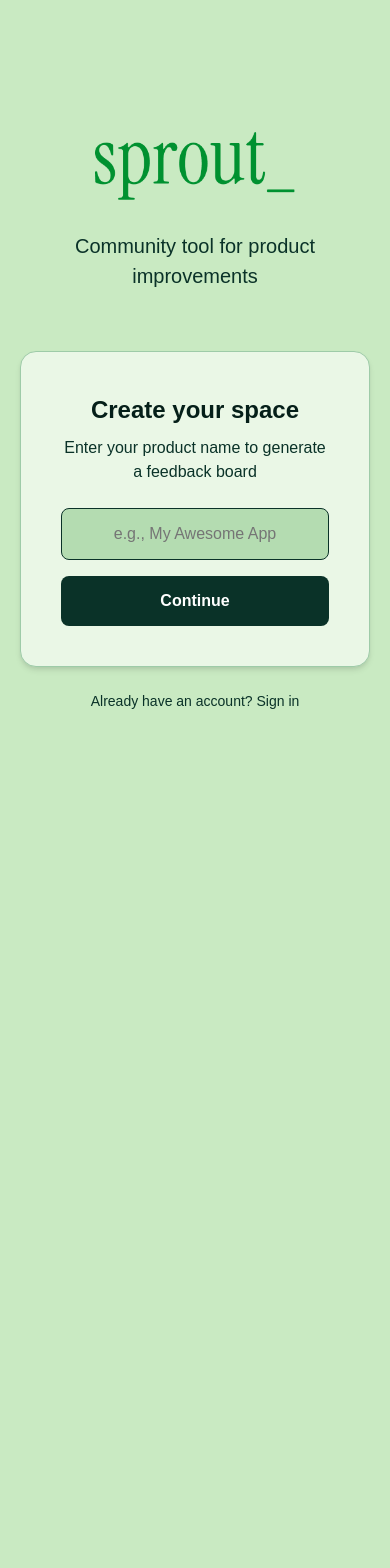
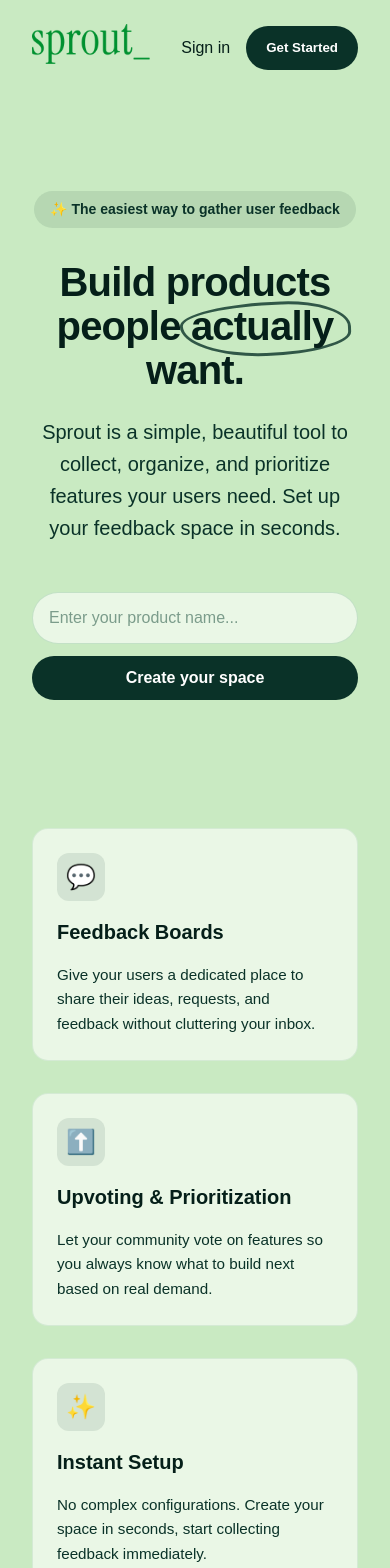
Before and after one commit to nikisiagit/sprout, a React (Vite) app: page / in a window 390 px wide. Shown: the top 1568 px of the page. Before the commit the page ends 844 px from the top, so only its background shows below. Built offline with nearby package versions, Linux system fonts and the light colour scheme; no server answers; a web font is replaced by a local one.

Commit message:
feat: redesign landing and auth pages

```diff
--- /dev/null
+++ b/src/pages/AuthPage.css
@@ -0,0 +1,179 @@
+.auth-page {
+    min-height: 100vh;
+    display: flex;
+    flex-direction: column;
+    background-color: var(--bg-app);
+    color: var(--text-primary);
+    font-family: var(--font-sans);
+    align-items: center;
+    justify-content: center;
+    padding: 2rem;
+    position: relative;
+}
+
+.auth-nav {
+    position: absolute;
+    top: 0;
+    left: 0;
+    width: 100%;
+    padding: 1.5rem 2rem;
+    display: flex;
+    justify-content: flex-start;
+}
+
+.auth-nav .logo-img {
+    height: 40px;
+    width: auto;
+}
+
+.auth-card {
+    background-color: var(--bg-card);
+    border: 1px solid rgba(158, 203, 168, 0.3);
+    border-radius: var(--radius-lg);
+    padding: 3rem 2.5rem;
+    width: 100%;
+    max-width: 440px;
+    box-shadow: 0 12px 24px rgba(10, 50, 40, 0.05);
+    display: flex;
+    flex-direction: column;
+    align-items: center;
+    text-align: center;
+    animation: fadeInUp 0.4s ease-out;
+}
+
+.auth-title {
+    font-size: 2rem;
+    margin-bottom: 0.5rem;
+    color: var(--text-primary);
+    letter-spacing: -0.02em;
+}
+
+.auth-subtitle {
+    font-size: 1rem;
+    color: var(--text-secondary);
+    margin-bottom: 2rem;
+}
+
+.pending-space-badge {
+    background-color: rgba(10, 50, 40, 0.1);
+    color: var(--accent-primary);
+    padding: 0.5rem 1rem;
+    border-radius: 999px;
+    font-size: 0.875rem;
+    font-weight: 600;
+    margin-bottom: 2rem;
+    display: inline-flex;
+    align-items: center;
+}
+
+.auth-form {
+    width: 100%;
+    display: flex;
+    flex-direction: column;
+    gap: 1rem;
+}
+
+.auth-input {
+    width: 100%;
+    border: 1px solid rgba(158, 203, 168, 0.5);
+    background: transparent;
+    padding: 0.875rem 1rem;
+    font-size: 1rem;
+    border-radius: var(--radius-md);
+    outline: none;
+    color: var(--text-primary);
+    font-family: inherit;
+    transition: box-shadow 0.2s, border-color 0.2s;
+}
+
+.auth-input:focus {
+    box-shadow: 0 4px 12px rgba(10, 50, 40, 0.05);
+    border-color: var(--accent-primary);
+}
+
+.auth-input::placeholder {
+    color: #7b9c8b;
+}
+
+.auth-btn {
+    width: 100%;
+    background-color: var(--accent-primary);
+    color: white;
+    border: none;
+    padding: 0.875rem 1.5rem;
+    border-radius: var(--radius-md);
+    font-weight: 600;
+    font-size: 1rem;
+    cursor: pointer;
+    transition: background-color 0.2s, transform 0.2s;
+    margin-top: 0.5rem;
+}
+
+.auth-btn:hover:not(:disabled) {
+    background-color: var(--accent-hover);
+    transform: translateY(-1px);
+}
+
+.auth-btn:disabled {
+    opacity: 0.7;
+    cursor: not-allowed;
+}
+
+.auth-footer {
+    margin-top: 1.5rem;
+    font-size: 0.95rem;
+    color: var(--text-secondary);
+}
+
+.auth-link {
+    color: var(--accent-primary);
+    font-weight: 600;
+    text-decoration: none;
+    background: none;
+    border: none;
+    cursor: pointer;
+    padding: 0;
+    font-size: inherit;
+    font-family: inherit;
+}
+
+.auth-link:hover {
+    text-decoration: underline;
+}
+
+.auth-divider {
+    display: flex;
+    align-items: center;
+    width: 100%;
+    margin: 1.5rem 0;
+    color: var(--text-secondary);
+    font-size: 0.875rem;
+    opacity: 0.6;
+}
+
+.auth-divider::before,
+.auth-divider::after {
+    content: '';
+    flex: 1;
+    border-bottom: 1px solid var(--text-secondary);
+}
+
+.auth-divider::before {
+    margin-right: 1rem;
+}
+
+.auth-divider::after {
+    margin-left: 1rem;
+}
+
+@keyframes fadeInUp {
+    from {
+        opacity: 0;
+        transform: translateY(20px);
+    }
+
+    to {
+        opacity: 1;
+        transform: translateY(0);
+    }
+}
--- a/src/pages/AuthPage.tsx
+++ b/src/pages/AuthPage.tsx
@@ -2,6 +2,7 @@
 import { useState, useEffect } from 'react';
 import logo from '../assets/sprout-wordmark.png';
 import { fireConfetti } from '../lib/confetti';
+import './AuthPage.css';
 
 interface AuthPageProps {
     initialMode?: 'signup' | 'login';
@@ -141,35 +142,34 @@
     };
 
     return (
-        <div className="landing-container">
-            <div className="landing-content">
-                <div className="logo-section">
-                    <div className="logo-icon">
-                        <img src={logo} alt="Sprout" style={{ width: '150px', height: 'auto' }} />
-                    </div>
-                </div>
+        <div className="auth-page">
+            <nav className="auth-nav">
+                <Link to="/">
+                    <img src={logo} alt="Sprout" className="logo-img" />
+                </Link>
+            </nav>
 
+            <div className="auth-card">
                 {spaceInfo && (
-                    <div className="pending-space-info">
-                        <p>Creating space: <strong>{spaceInfo.name}</strong></p>
+                    <div className="pending-space-badge">
+                        ✨ Creating space: {spaceInfo.name}
                     </div>
                 )}
 
-                <form onSubmit={handleSubmit} className="create-space-form">
-                    <h2>{mode === 'signup' ? 'Create Account' : 'Welcome Back'}</h2>
-                    <p className="form-helper">
+                <h2 className="auth-title">{mode === 'signup' ? 'Create Account' : 'Welcome Back'}</h2>
+                <p className="auth-subtitle">
                     {mode === 'signup'
                         ? 'Sign up to manage your spaces'
                         : 'Log in to your account'}
                 </p>
 
-                    <div className="input-group">
+                <form onSubmit={handleSubmit} className="auth-form">
                     <input
                         type="email"
                         placeholder="Email"
                         value={email}
                         onChange={(e) => setEmail(e.target.value)}
-                            className="space-input"
+                        className="auth-input"
                         required
                     />
                     <input
@@ -177,34 +177,41 @@
                         placeholder="Password"
                         value={password}
                         onChange={(e) => setPassword(e.target.value)}
-                            className="space-input"
+                        className="auth-input"
                         required
                     />
                     {error && <p className="error-message">{error}</p>}
                     {successMessage && <p className="success-message">{successMessage}</p>}
-                        <button type="submit" className="create-btn" disabled={isSubmitting}>
+                    <button type="submit" className="auth-btn" disabled={isSubmitting}>
                         {isSubmitting
                             ? (mode === 'signup' ? 'Creating...' : 'Logging in...')
                             : (mode === 'signup' ? 'Sign Up' : 'Log In')}
                     </button>
-                    </div>
+                </form>
 
                 {mode === 'login' && (
-                        <div style={{ textAlign: 'center', marginTop: '10px' }}>
-                            <Link to="/forgot-password" style={{ fontSize: '0.9rem', opacity: 0.8 }}>Forgot password?</Link>
+                    <div style={{ marginTop: '1rem' }}>
+                        <Link to="/forgot-password" style={{ fontSize: '0.9rem', color: 'var(--text-secondary)' }}>
+                            Forgot password?
+                        </Link>
                     </div>
                 )}
 
-                    <div className="divider"><span>OR</span></div>
+                <div className="auth-divider">OR</div>
 
-                    <div id="google-signin-button" style={{ marginTop: '15px' }}></div>
-                </form>
+                <div id="google-signin-button" style={{ width: '100%', display: 'flex', justifyContent: 'center' }}></div>
 
-                <div className="auth-toggle">
+                <div className="auth-footer">
                     {mode === 'signup' ? (
-                        <p>Already have an account? <button onClick={() => setMode('login')} className="link-btn">Log in</button></p>
+                        <p>
+                            Already have an account?{' '}
+                            <button onClick={() => setMode('login')} className="auth-link">Log in</button>
+                        </p>
                     ) : (
-                        <p>Don't have an account? <button onClick={() => setMode('signup')} className="link-btn">Sign up</button></p>
+                        <p>
+                            Don't have an account?{' '}
+                            <button onClick={() => setMode('signup')} className="auth-link">Sign up</button>
+                        </p>
                     )}
                 </div>
             </div>
--- a/src/pages/LandingPage.css
+++ b/src/pages/LandingPage.css
@@ -1,106 +1,288 @@
-.landing-container {
+.landing-page {
     min-height: 100vh;
+    display: flex;
+    flex-direction: column;
+    background-color: var(--bg-app);
+    color: var(--text-primary);
+    font-family: var(--font-sans);
+}
+
+.landing-nav {
+    display: flex;
+    justify-content: space-between;
+    align-items: center;
+    padding: 1.5rem 2rem;
+    max-width: 1200px;
+    width: 100%;
+    margin: 0 auto;
+}
+
+.landing-nav .logo-img {
+    height: 40px;
+    width: auto;
+}
+
+.landing-nav .nav-actions {
+    display: flex;
+    gap: 1rem;
+    align-items: center;
+}
+
+.nav-link {
+    color: var(--text-primary);
+    font-weight: 500;
+    transition: opacity 0.2s;
+}
+
+.nav-link:hover {
+    opacity: 0.8;
+}
+
+.nav-btn {
+    background-color: var(--accent-primary);
+    color: #fff;
+    padding: 0.5rem 1.25rem;
+    border-radius: 999px;
+    font-weight: 600;
+    text-decoration: none;
+    transition: background-color 0.2s, transform 0.2s;
+}
+
+.nav-btn:hover {
+    background-color: var(--accent-hover);
+    transform: translateY(-1px);
+}
+
+.hero-section {
+    display: flex;
+    flex-direction: column;
+    align-items: center;
+    text-align: center;
+    padding: 6rem 2rem 4rem;
+    max-width: 800px;
+    margin: 0 auto;
+    flex: 1;
+}
+
+.hero-badge {
+    background-color: rgba(10, 50, 40, 0.1);
+    color: var(--accent-primary);
+    padding: 0.5rem 1rem;
+    border-radius: 999px;
+    font-size: 0.875rem;
+    font-weight: 600;
+    margin-bottom: 2rem;
+    display: inline-flex;
+    align-items: center;
+    gap: 0.5rem;
+}
+
+.hero-title {
+    font-size: 4rem;
+    line-height: 1.1;
+    letter-spacing: -0.02em;
+    margin-bottom: 1.5rem;
+    color: var(--text-primary);
+}
+
+.hero-subtitle {
+    font-size: 1.25rem;
+    color: var(--text-secondary);
+    margin-bottom: 3rem;
+    max-width: 600px;
+    line-height: 1.6;
+}
+
+.hero-cta {
+    width: 100%;
+    max-width: 500px;
+    display: flex;
+    flex-direction: column;
+    gap: 1rem;
+}
+
+.hero-form {
+    display: flex;
+    gap: 0.5rem;
+    background-color: var(--bg-card);
+    padding: 0.5rem;
+    border-radius: 999px;
+    box-shadow: 0 4px 20px rgba(0, 0, 0, 0.05);
+    border: 1px solid rgba(158, 203, 168, 0.5);
+    transition: box-shadow 0.2s, border-color 0.2s;
+}
+
+.hero-form:focus-within {
+    box-shadow: 0 4px 24px rgba(10, 50, 40, 0.1);
+    border-color: var(--accent-primary);
+}
+
+.hero-input {
+    flex: 1;
+    border: none;
+    background: transparent;
+    padding: 0.75rem 1rem;
+    font-size: 1rem;
+    outline: none;
+    color: var(--text-primary);
+    font-family: inherit;
+}
+
+.hero-input::placeholder {
+    color: #7b9c8b;
+}
+
+.hero-btn {
+    background-color: var(--accent-primary);
+    color: white;
+    border: none;
+    padding: 0.75rem 1.5rem;
+    border-radius: 999px;
+    font-weight: 600;
+    font-size: 1rem;
+    cursor: pointer;
+    transition: background-color 0.2s, transform 0.2s;
+    white-space: nowrap;
+}
+
+.hero-btn:hover:not(:disabled) {
+    background-color: var(--accent-hover);
+    transform: translateY(-1px);
+}
+
+.hero-btn:disabled {
+    opacity: 0.7;
+    cursor: not-allowed;
+}
+
+.features-section {
+    padding: 4rem 2rem 6rem;
+    max-width: 1200px;
+    margin: 0 auto;
+}
+
+.features-grid {
+    display: grid;
+    grid-template-columns: repeat(auto-fit, minmax(300px, 1fr));
+    gap: 2rem;
+}
+
+.feature-card {
+    background-color: var(--bg-card);
+    border: 1px solid rgba(158, 203, 168, 0.3);
+    padding: 2rem;
+    border-radius: var(--radius-lg);
+    display: flex;
+    flex-direction: column;
+    gap: 1rem;
+    transition: transform 0.2s, box-shadow 0.2s;
+}
+
+.feature-card:hover {
+    transform: translateY(-4px);
+    box-shadow: 0 12px 24px rgba(10, 50, 40, 0.05);
+}
+
+.feature-icon {
+    width: 48px;
+    height: 48px;
+    background-color: rgba(10, 50, 40, 0.1);
+    border-radius: 12px;
     display: flex;
     align-items: center;
     justify-content: center;
-    background-color: var(--bg-app);
-    padding: 20px;
+    color: var(--accent-primary);
+    font-size: 1.5rem;
 }
 
-.landing-content {
-    text-align: center;
-    max-width: 500px;
-    width: 100%;
+.feature-title {
+    font-size: 1.25rem;
+    font-weight: 600;
+    color: var(--text-primary);
 }
 
-.logo-section {
-    margin-bottom: 60px;
+.feature-desc {
+    color: var(--text-secondary);
+    line-height: 1.6;
+    font-size: 0.95rem;
 }
 
-.logo-icon {
-    margin-bottom: 24px;
-    display: inline-block;
+/* Animations */
+@keyframes fadeInUp {
+    from {
+        opacity: 0;
+        transform: translateY(20px);
     }
 
-.logo-section h1 {
-    font-size: 48px;
-    font-weight: 800;
-    margin-bottom: 12px;
-    background: linear-gradient(to right, #0A3228, #166534);
-    background-clip: text;
-    -webkit-background-clip: text;
-    -webkit-text-fill-color: transparent;
+    to {
+        opacity: 1;
+        transform: translateY(0);
+    }
 }
 
-.logo-section p {
-    color: var(--text-secondary);
-    font-size: 20px;
+.hero-badge {
+    animation: fadeInUp 0.5s ease-out;
 }
 
-.create-space-form {
-    background-color: var(--bg-card);
-    padding: 40px;
-    border-radius: var(--radius-lg);
-    border: 1px solid var(--border-color);
-    box-shadow: 0 4px 6px -1px rgba(0, 0, 0, 0.1), 0 2px 4px -1px rgba(0, 0, 0, 0.06);
+.hero-title {
+    animation: fadeInUp 0.5s ease-out 0.1s both;
 }
 
-.create-space-form h2 {
-    font-size: 24px;
-    color: var(--text-primary);
-    margin-bottom: 8px;
+.hero-subtitle {
+    animation: fadeInUp 0.5s ease-out 0.2s both;
 }
 
-.form-helper {
-    color: var(--text-secondary);
-    margin-bottom: 24px;
+.hero-cta {
+    animation: fadeInUp 0.5s ease-out 0.3s both;
 }
 
-.input-group {
-    display: flex;
-    flex-direction: column;
-    gap: 16px;
+.highlight-circle {
+    position: relative;
+    display: inline-block;
+    white-space: nowrap;
+    z-index: 1;
 }
 
-.space-input {
-    width: 100%;
-    padding: 16px;
-    border-radius: var(--radius-sm);
-    background-color: var(--bg-input);
-    border: 1px solid var(--border-color);
-    color: var(--text-primary);
-    font-size: 16px;
-    outline: none;
-    transition: border-color 0.2s;
-    text-align: center;
+.highlight-circle::after {
+    content: "";
+    position: absolute;
+    left: -8%;
+    top: -5%;
+    width: 116%;
+    height: 110%;
+    border: 3px solid var(--accent-primary);
+    border-radius: 60% 40% 50% 50% / 40% 50% 40% 60%;
+    z-index: -1;
+    transform: rotate(-2deg);
+    opacity: 0.8;
 }
 
-.space-input:focus {
-    border-color: var(--accent-primary);
+@media (max-width: 768px) {
+    .hero-title {
+        font-size: 2.5rem;
     }
 
-.create-btn {
-    width: 100%;
-    padding: 16px;
-    background-color: var(--accent-primary);
-    color: white;
-    font-weight: 600;
-    font-size: 16px;
-    border-radius: var(--radius-sm);
-    transition: background-color 0.2s;
+    .hero-form {
+        flex-direction: column;
+        background: transparent;
+        padding: 0;
+        border: none;
+        box-shadow: none;
+        gap: 0.75rem;
     }
 
-.create-btn:hover {
-    background-color: var(--accent-hover);
+    .hero-form:focus-within {
+        box-shadow: none;
     }
 
-.create-btn:disabled {
-    background-color: #9ca3af;
-    cursor: not-allowed;
+    .hero-input {
+        background-color: var(--bg-card);
+        border-radius: 999px;
+        padding: 1rem;
+        border: 1px solid rgba(158, 203, 168, 0.5);
     }
 
-.error-message {
-    color: #ef4444;
-    font-size: 14px;
-    text-align: center;
+    .feature-card {
+        padding: 1.5rem;
     }
+}
--- a/src/pages/LandingPage.tsx
+++ b/src/pages/LandingPage.tsx
@@ -1,13 +1,15 @@
 import { useNavigate, Link } from 'react-router-dom';
-import { useState, useEffect } from 'react';
+import { useState, useEffect, useRef } from 'react';
 import logo from '../assets/sprout-wordmark.png';
 import { fireConfetti } from '../lib/confetti';
+import './LandingPage.css';
 
 export function LandingPage() {
     const [productName, setProductName] = useState('');
     const [isLoggedIn, setIsLoggedIn] = useState(false);
     const [isCheckingAuth, setIsCheckingAuth] = useState(true);
     const navigate = useNavigate();
+    const inputRef = useRef<HTMLInputElement>(null);
 
     useEffect(() => {
         checkAuth();
@@ -59,45 +61,90 @@
         }
     };
 
+    const handleGetStarted = (e: React.MouseEvent) => {
+        e.preventDefault();
+        inputRef.current?.focus();
+    };
+
     return (
-        <div className="landing-container">
-            <div className="landing-content">
-                <div className="logo-section">
-                    <div className="logo-icon">
-                        <img src={logo} alt="Sprout" style={{ width: '200px', height: 'auto' }} />
-                    </div>
-                    <p>Community tool for product improvements</p>
+        <div className="landing-page">
+            <nav className="landing-nav">
+                <Link to="/">
+                    <img src={logo} alt="Sprout" className="logo-img" />
+                </Link>
+                <div className="nav-actions">
+                    {!isCheckingAuth && (
+                        isLoggedIn ? (
+                            <Link to="/profile" className="nav-btn">Dashboard</Link>
+                        ) : (
+                            <>
+                                <Link to="/login" className="nav-link">Sign in</Link>
+                                <button onClick={handleGetStarted} className="nav-btn">Get Started</button>
+                            </>
+                        )
+                    )}
+                </div>
+            </nav>
+
+            <main className="hero-section">
+                <div className="hero-badge">
+                    ✨ The easiest way to gather user feedback
                 </div>
 
-                <form onSubmit={handleCreateSpace} className="create-space-form">
-                    <h2>Create your space</h2>
-                    <p className="form-helper">Enter your product name to generate a feedback board</p>
+                <h1 className="hero-title">
+                    Build products people <span className="highlight-circle">actually</span> want.
+                </h1>
 
-                    <div className="input-group">
+                <p className="hero-subtitle">
+                    Sprout is a simple, beautiful tool to collect, organize,
+                    and prioritize features your users need. Set up your feedback space in seconds.
+                </p>
+
+                <div className="hero-cta">
+                    <form onSubmit={handleCreateSpace} className="hero-form">
                         <input
+                            ref={inputRef}
                             type="text"
-                            placeholder="e.g., My Awesome App"
+                            placeholder="Enter your product name..."
                             value={productName}
                             onChange={(e) => setProductName(e.target.value)}
-                            className="space-input"
+                            className="hero-input"
                             autoFocus
                         />
-                        <button type="submit" className="create-btn" disabled={isCheckingAuth}>
-                            {isLoggedIn ? 'Create Space' : 'Continue'}
+                        <button type="submit" className="hero-btn" disabled={isCheckingAuth}>
+                            Create your space
                         </button>
+                    </form>
+                </div>
+            </main>
+
+            <section className="features-section">
+                <div className="features-grid">
+                    <div className="feature-card">
+                        <div className="feature-icon">💬</div>
+                        <h3 className="feature-title">Feedback Boards</h3>
+                        <p className="feature-desc">
+                            Give your users a dedicated place to share their ideas, requests, and feedback without cluttering your inbox.
+                        </p>
                     </div>
-                </form>
 
-                {!isCheckingAuth && (
-                    <div className="auth-links">
-                        {isLoggedIn ? (
-                            <Link to="/profile" className="profile-link">Go to Profile →</Link>
-                        ) : (
-                            <p>Already have an account? <Link to="/login">Sign in</Link></p>
-                        )}
+                    <div className="feature-card">
+                        <div className="feature-icon">⬆️</div>
+                        <h3 className="feature-title">Upvoting & Prioritization</h3>
+                        <p className="feature-desc">
+                            Let your community vote on features so you always know what to build next based on real demand.
+                        </p>
                     </div>
-                )}
-            </div>
+
+                    <div className="feature-card">
+                        <div className="feature-icon">✨</div>
+                        <h3 className="feature-title">Instant Setup</h3>
+                        <p className="feature-desc">
+                            No complex configurations. Create your space in seconds, start collecting feedback immediately.
+                        </p>
+                    </div>
+                </div>
+            </section>
         </div>
     );
 }
```
Also changed, not shown: src/pages/ForgotPasswordPage.tsx (+14 -15 lines), src/pages/ResetPasswordPage.tsx (+15 -16 lines). Lines whose indentation alone changed are shown as unchanged.
